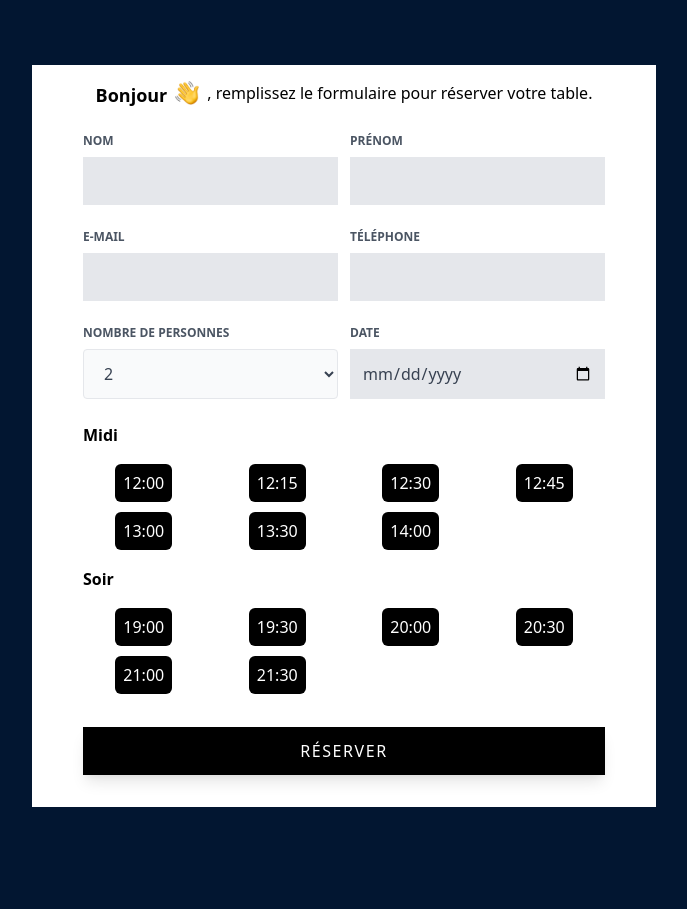
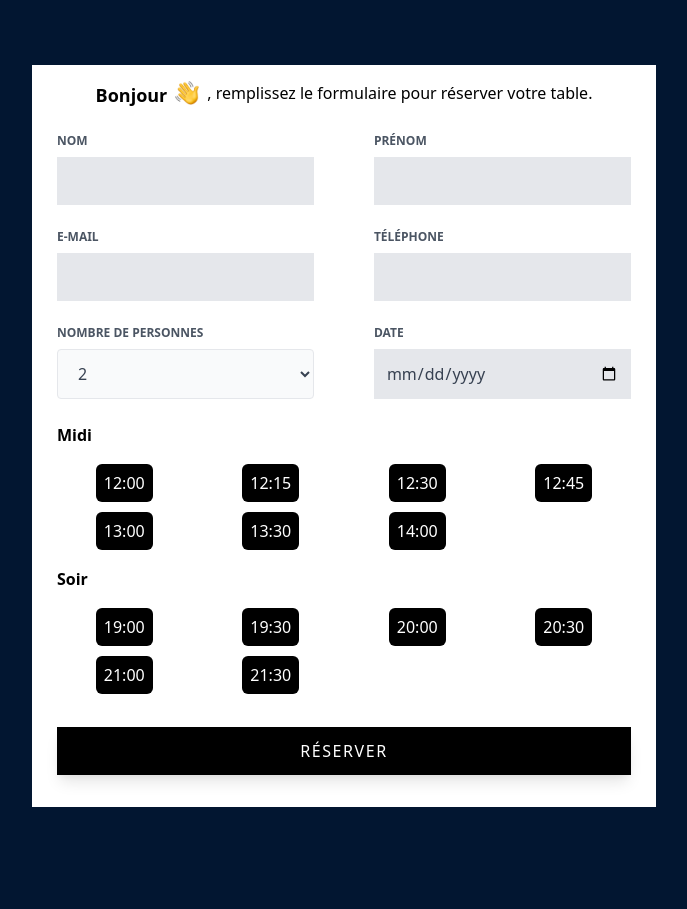
Before and after one commit to xscap1/Luptune, a Vue app in the folder luptune/: page /fonctionnalites in a window 1280 px wide. Shown: the part 6560-7469 px from the top of the page, without its empty margins (296-983 px from the left). Built offline with nearby package versions, Linux system fonts and the light colour scheme.

Commit message:
écarts iphone

```diff
--- a/luptune/src/views/Fonctionnalites.vue
+++ b/luptune/src/views/Fonctionnalites.vue
@@ -699,6 +699,7 @@
                     <label for="firstname" class="block text-xs font-semibold text-gray-600 uppercase">Nom</label>
                     <input id="firstname" type="text" name="firstname"  autocomplete="family-name" class="block w-full p-3 mt-2 text-gray-700 bg-gray-200 appearance-none focus:outline-none focus:bg-gray-300 focus:shadow-inner" required />
                   </span>
+                    <div class="w-5 lg:w-10"></div>
                   <span class="w-1/2">
                     <label for="lastname" class="block text-xs font-semibold text-gray-600 uppercase">Prénom</label>
                   <input id="lastname" type="text" name="lastname"  autocomplete="given-name" class="block w-full p-3 mt-2 text-gray-700 bg-gray-200 appearance-none focus:outline-none focus:bg-gray-300 focus:shadow-inner" required />
@@ -706,18 +707,19 @@
                 </div>
                 <div class="flex justify-between gap-3 mt-6">
                   <span class="w-1/2">
-                    <label for="firstname" class="block text-xs font-semibold text-gray-600 uppercase">E-mail</label>
+                    <label for="email" class="block text-xs font-semibold text-gray-600 uppercase">E-mail</label>
                     <input id="email" type="email" name="email" autocomplete="email" class="block w-full p-3 mt-2 text-gray-700 bg-gray-200 appearance-none focus:outline-none focus:bg-gray-300 focus:shadow-inner" required />
                   </span>
+                    <div class="w-5 lg:w-10"></div>
                   <span class="w-1/2">
-                    <label for="lastname" class="block text-xs font-semibold text-gray-600 uppercase">Téléphone</label>
+                    <label for="tel" class="block text-xs font-semibold text-gray-600 uppercase">Téléphone</label>
                   <input id="tel" type="text" name="lastname"  autocomplete="tel" class="block w-full p-3 mt-2 text-gray-700 bg-gray-200 appearance-none focus:outline-none focus:bg-gray-300 focus:shadow-inner" required />
                   </span>
                 </div>
 
                 <div class="flex justify-between gap-3 mt-6">
                   <span class="w-1/2">
-                    <label for="firstname" class="block text-xs font-semibold text-gray-600 uppercase">Nombre de personnes</label>
+                    <label for="subject" class="block text-xs font-semibold text-gray-600 uppercase">Nombre de personnes</label>
                     <select required name="subject" class="mt-2 block w-full py-3 px-4 leading-tight text-gray-700 bg-gray-50 focus:bg-white border border-gray-200 focus:border-gray-500 rounded focus:outline-none">
                       <option value="1">1</option>
                       <option selected value="2">2</option>
@@ -733,9 +735,9 @@
                       <option value="plus">Plus</option>
                     </select>
                   </span>
-
+                    <div class="w-5 lg:w-10"></div>
                   <span class="w-1/2">
-                    <label for="firstname" class="block text-xs font-semibold text-gray-600 uppercase"> Date </label>
+                    <label for="date" class="block text-xs font-semibold text-gray-600 uppercase"> Date </label>
                     <input type="date" id="start" name="trip-start"
                      :value="getLocaleDateString()"
                      min="2021-01-01" max="2022-01-01" class="block w-full p-3 mt-2 text-gray-700 bg-gray-200 appearance-none focus:outline-none focus:bg-gray-300 focus:shadow-inner">
```
